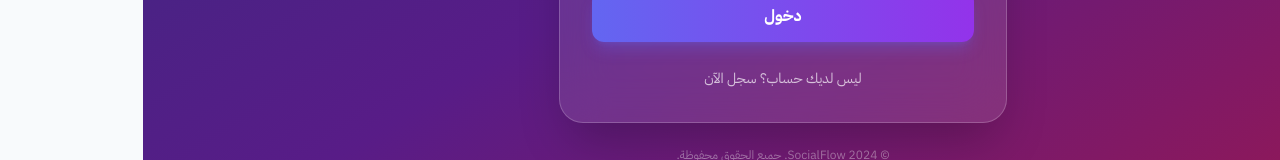
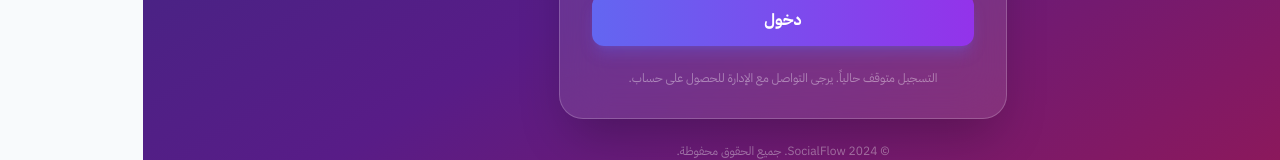
Before and after one commit to purity091/social-flow, a React (Vite) app: page / in a window 1280 px wide. Shown: the part 522-682 px from the top of the page. Built offline with nearby package versions, Linux system fonts and the light colour scheme; no server answers.

Commit message:
feat: disable public registration

```diff
--- a/components/LoginPage.tsx
+++ b/components/LoginPage.tsx
@@ -134,12 +134,17 @@ const LoginPage: React.FC = () => {
                     </form>
 
                     <div className="mt-6 text-center">
+                        {/*
                         <button
                             onClick={() => { setIsLoginMode(!isLoginMode); setError(''); setMessage(''); }}
                             className="text-white/70 hover:text-white text-sm transition-colors"
                         >
                             {isLoginMode ? 'ليس لديك حساب؟ سجل الآن' : 'لديك حساب؟ سجل دخول'}
                         </button>
+                        */}
+                        <p className="text-white/40 text-xs">
+                            التسجيل متوقف حالياً. يرجى التواصل مع الإدارة للحصول على حساب.
+                        </p>
                     </div>
                 </div>
 
```
